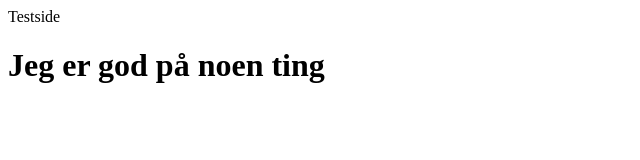
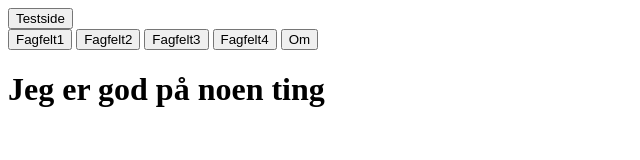
Before and after one commit to slangeplante/test, a plain HTML site: page ux.html in a window 1280 px wide. Shown: the whole page, without its empty margins (0-640 px from the left). Drawn offline with Linux system fonts and the light colour scheme.

Commit message:
Update ux.html

```diff
--- a/ux.html
+++ b/ux.html
@@ -7,9 +7,14 @@
 </head>
 <body>
     <header>
-        Testside
+        <button type="button" onclick="location.href='index.html'">Testside</button>
     </header>
     <nav>
+        <button type="button" onclick="location.href='ux.html'">Fagfelt1</button>
+        <button type="button" onclick="location.href='uu.html'">Fagfelt2</button>
+        <button type="button" onclick="location.href='journalistikk.html'">Fagfelt3</button>
+        <button type="button" onclick="location.href='lydteknikk.html'">Fagfelt4</button>
+        <button type="button" onclick="location.href='about.html'">Om</button>
     </nav>
     <main>
         <h1>Jeg er god på noen ting</h1>
```
